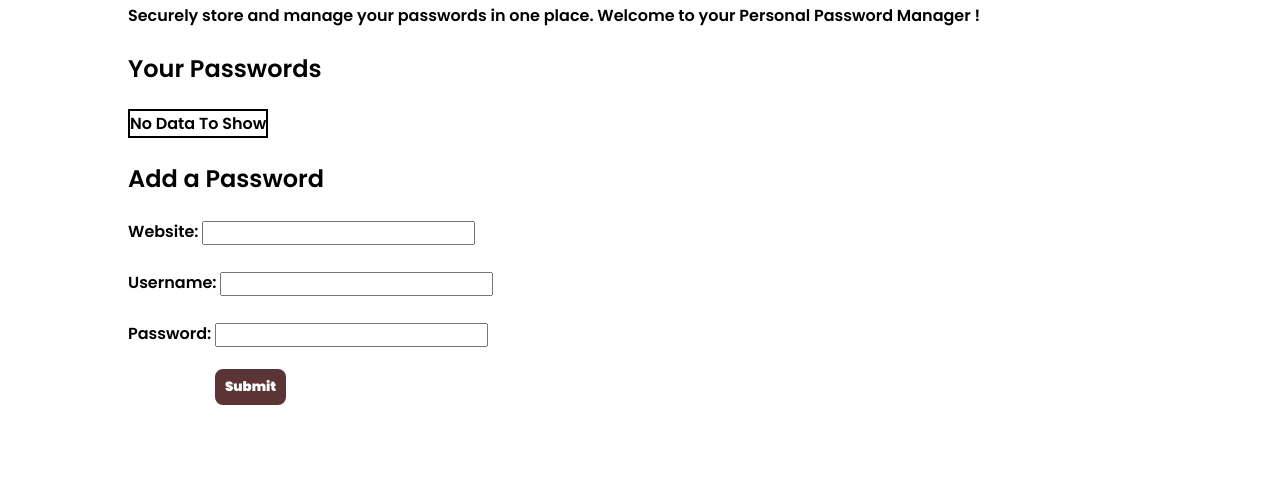
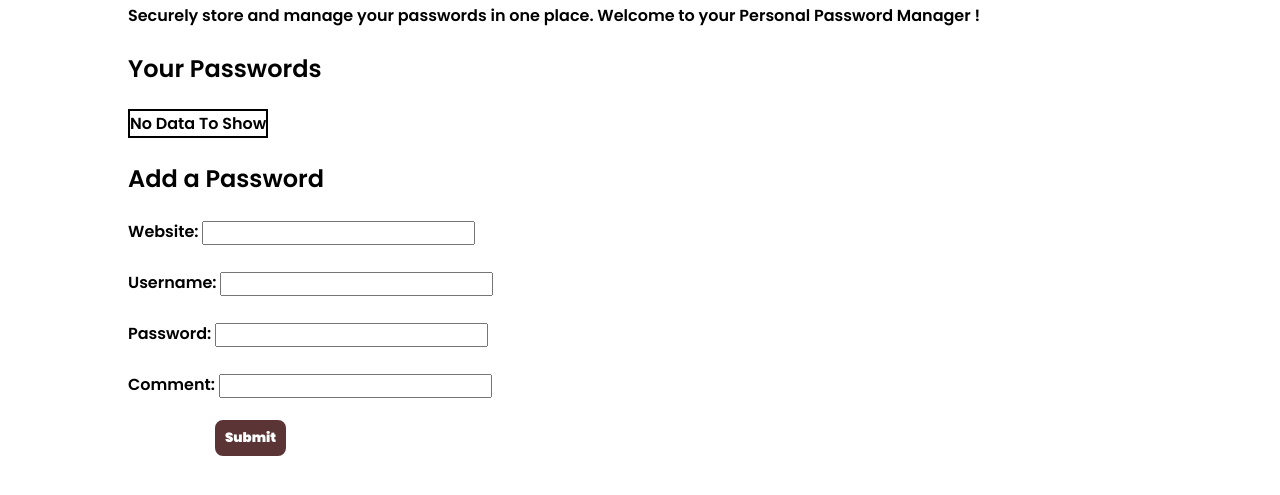
Before and after one commit to HarshalPatel29/PIS_CA1, a plain HTML site: page index.html in a window 1280 px wide. Shown: the part 153-648 px from the top of the page. Drawn offline with Linux system fonts and the light colour scheme.

Commit message:
Adding Commnet/notes Section

```diff
--- a/index.html
+++ b/index.html
@@ -29,6 +29,7 @@
                 <th>Website</th>
                 <th>Username</th>
                 <th>Password</th>
+                <th>Comment</th>
                 <th>Delete</th>
                 <th>Edit</th>
             </tr>
@@ -48,8 +49,14 @@
             <br><br>
 
             <!-- Password input -->
-    <label for="password", placeholder="Password">Password:</label>
+            <label for="password" , placeholder="Password">Password:</label>
             <input type="password" id="password" name="password" required>
+            <br>
+
+            <!-- Comment input -->
+            <br>
+            <label for="Comment">Comment:</label>
+            <input type="text" id="comment" name="comment">
             <br>
 
             <!-- Submit button -->
--- a/script.js
+++ b/script.js
@@ -57,6 +57,7 @@ const showPasswords = () => {
         <th>Website</th>
         <th>Username</th>
         <th>Password</th>
+        <th>Comment</th>
         <th>Delete</th>
         <th>Edit</th>
     </tr> `
@@ -82,6 +83,7 @@ const showPasswords = () => {
     website.value = ""
     username.value = ""
     password.value = ""
+    comment.value = ""
 }
 showPasswords()
 document.querySelector(".btn").addEventListener("click", (e) => {
```
Lines whose indentation alone changed are shown as unchanged.
